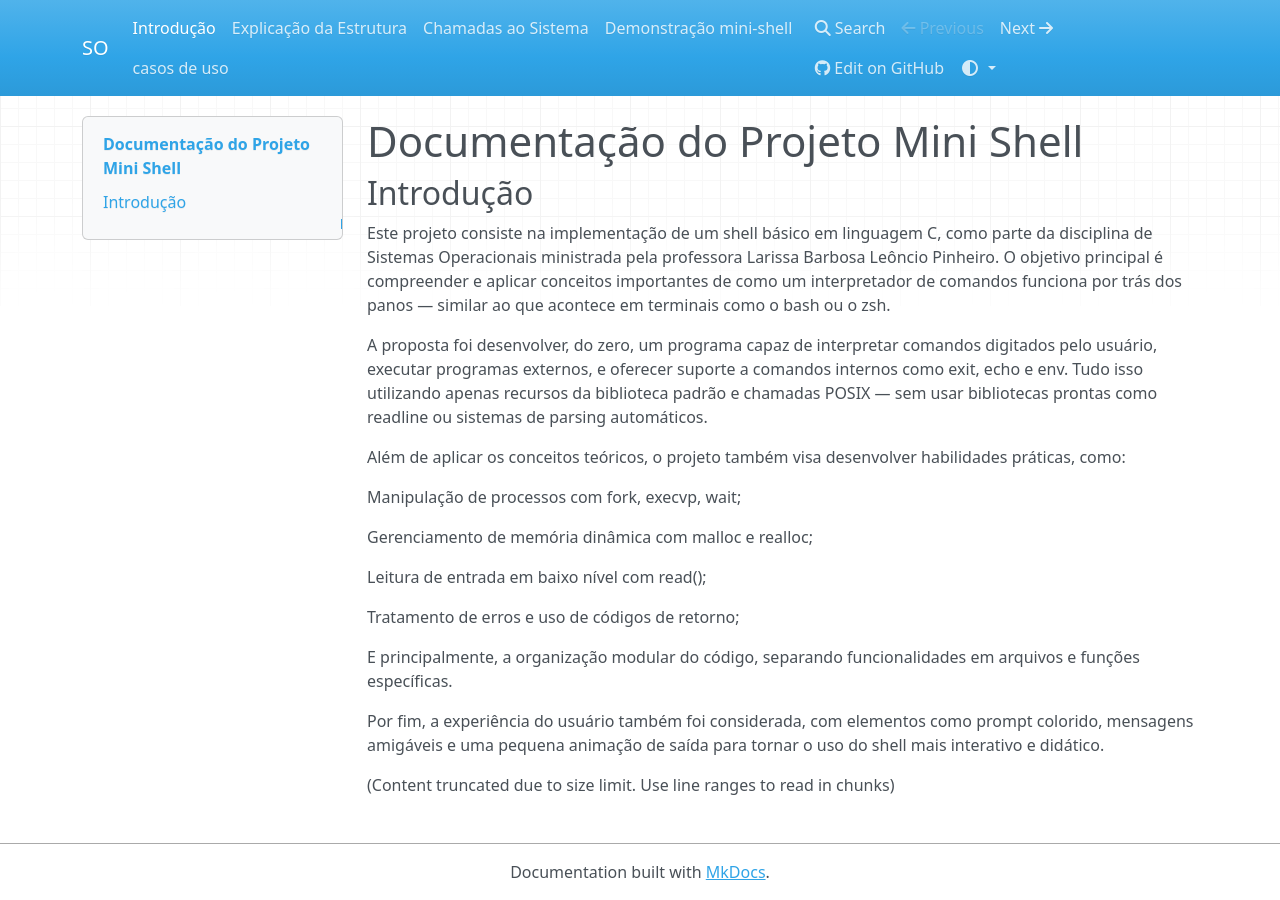
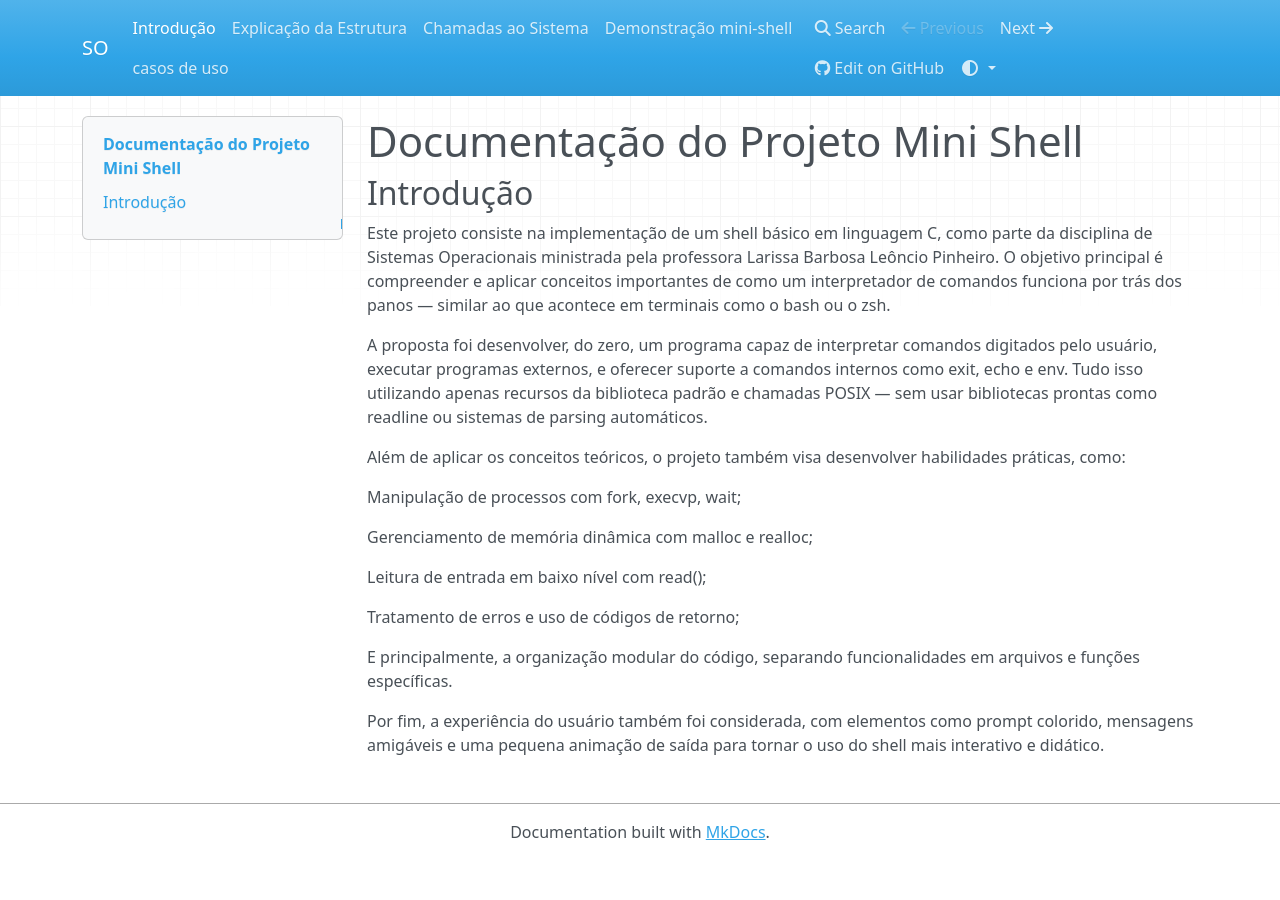
Before and after one commit to Carolbalbs/-SO-mini-shell, an MkDocs documentation site: the page built from docs/index.md, in a window 1280 px wide. Built offline with MkDocs 1.6.1, drawn with Linux system fonts in a browser that asks for light colours; nearby versions of some CDN libraries.

Commit message:
Update index.md

```diff
--- a/docs/index.md
+++ b/docs/index.md
@@ -23,4 +23,3 @@ Por fim, a experiência do usuário também foi considerada, com elementos como
 
 
 #
-(Content truncated due to size limit. Use line ranges to read in chunks)
```
